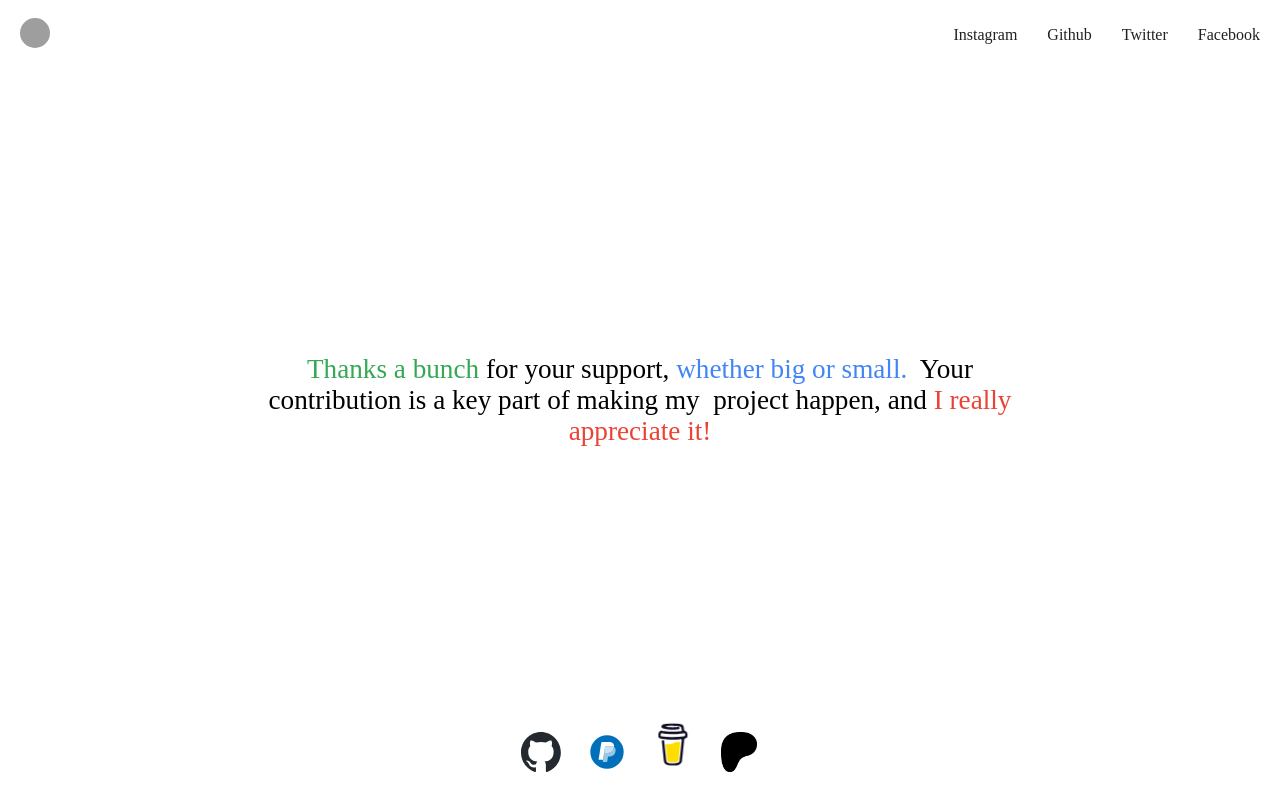
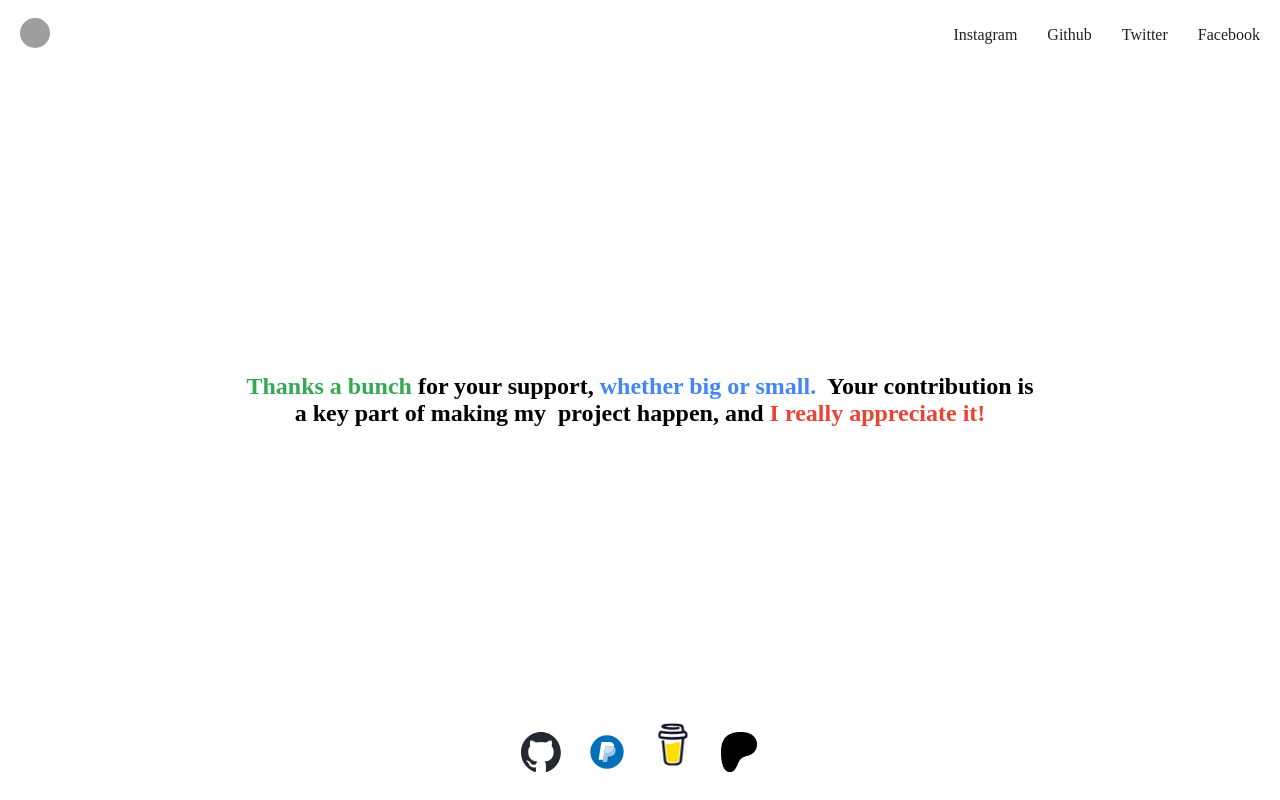
Before and after one commit to srilakshmikanthanp/donate, a React (Create React App) app: page / in a window 1280 px wide. Built offline with nearby package versions, Linux system fonts and the light colour scheme; grey boxes are pictures that could not be loaded.

Commit message:
Change the font size of note with h2

```diff
--- a/src/components/Note.tsx
+++ b/src/components/Note.tsx
@@ -5,6 +5,7 @@
 
 import React, { forwardRef } from 'react';
 import styled from 'styled-components';
+
 /**
  * Container
  */
@@ -15,10 +16,6 @@ const Container = styled.div`
   display: flex;
   max-width: 800px;
   padding: 20px;
-`;
-
-const Content = styled.a`
-  font-size: 1.7rem;
 `;
 
 /**
@@ -49,13 +46,13 @@ const Red = styled.span`
 const Note = forwardRef<HTMLDivElement, React.HTMLAttributes<HTMLDivElement>>((props, ref) => {
   return (
     <Container {...props} ref={ref}>
-      <Content>
+      <h2>
         <Green>Thanks a bunch</Green> for your support,&nbsp;
         <Blue>whether big or small.</Blue>&nbsp;
         Your contribution is a key part of making my&nbsp;
         project happen, and&nbsp;
         <Red>I really appreciate it!</Red>
-      </Content>
+      </h2>
     </Container>
   );
 });
```
